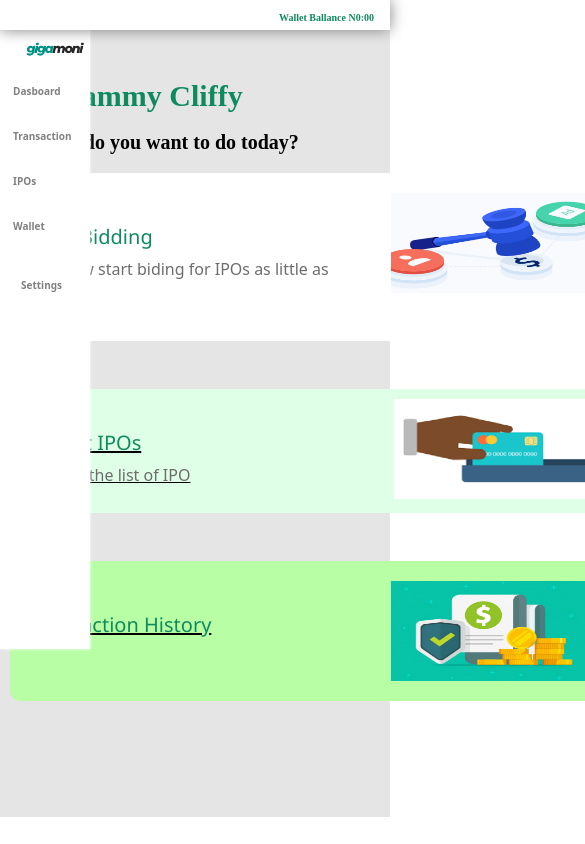
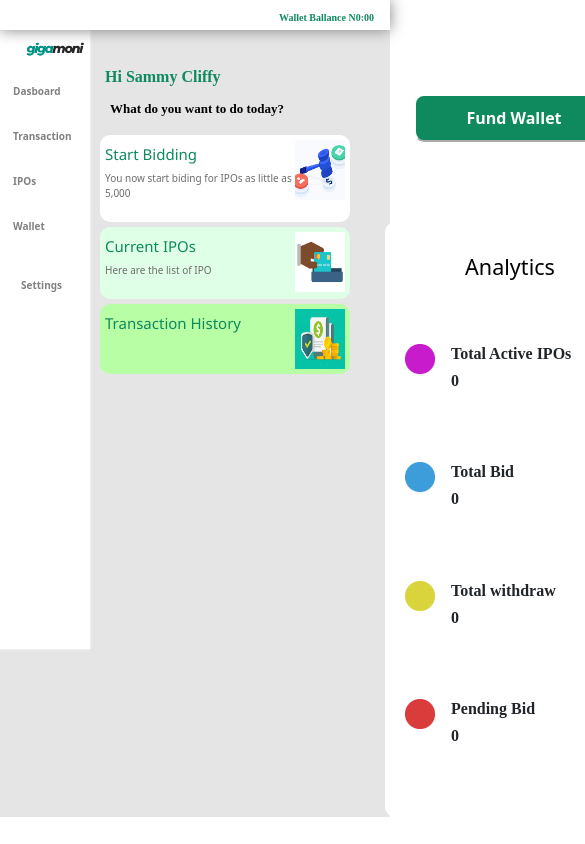
Before and after one commit to Peter-Dumbari/gigamoni, a React (Create React App) app: page /dashboard in a window 390 px wide. Shown: the top 844 px of the page, 585 px wide, since content can reach past the window. Built offline with nearby package versions, Linux system fonts and the light colour scheme.

Commit message:
goodmorning

```diff
--- a/src/components/pages/DashBoard.jsx
+++ b/src/components/pages/DashBoard.jsx
@@ -47,7 +47,7 @@ export default function DashBoard() {
               <h1>Hi Sammy Cliffy</h1>
               <p>What do you want to do today?</p>
             </div>
-            <Link to="/startbiding"> <div className="card1">
+            <Link to="/startbiding" className="cardlink"> <div className="card1">
               <div className="cardText">
                 <h3>Start Bidding</h3>
                 <p>You now start biding for IPOs as little as 5,000</p>
@@ -55,21 +55,21 @@ export default function DashBoard() {
               <img src={Realtime} alt="/" width="200px" height="100px" className="card__image"/>
             </div></Link>
 
-           <Link to="/"><div className="card2">
+           <div className="card2">
               <div className="cardText">
                 <h3>Current IPOs</h3>
                 <p>Here are the list of IPO</p>
               </div>
               <img src={image2} alt="/" width="200px" height="100px" className="card__image"/>
-            </div></Link>
-           <Link to="/">
+            </div>
+
            <div className="card3" >
               <div className="cardText">
                 <h3>Transaction History</h3>
               </div>
               <img src={construction} alt="/" width="200px" height="100px" className="card__image"/>
             </div>
-           </Link>
+
 
           </div>
 
--- a/src/components/pages/Dashboard.css
+++ b/src/components/pages/Dashboard.css
@@ -379,8 +379,44 @@ ul {
 
 .dashboards{
     width: 200px;
-    margin-left: 10px;
+    margin-left: 100px;
 
 }
 
+.card1, .card2, .card3 {
+    width: 250px;
+    padding: 5px;
+    margin-bottom: 5px;
+
+
 }
+
+.card__image{
+    width: 50px;
+    height: 60px;
+}
+
+.middle_first{
+    padding: 5px 0 0 5px;
+}
+
+.middle_first h1{
+    font-size: medium;
+}
+
+.middle_first p{
+    font-size: small;
+}
+
+
+.cardText{
+    margin-right: 3px;
+    margin-top: 5px;
+    width: 500px;
+    font-size:10px;
+}
+
+.cardText h3{
+    font-size: 15px;
+}
+}
```
